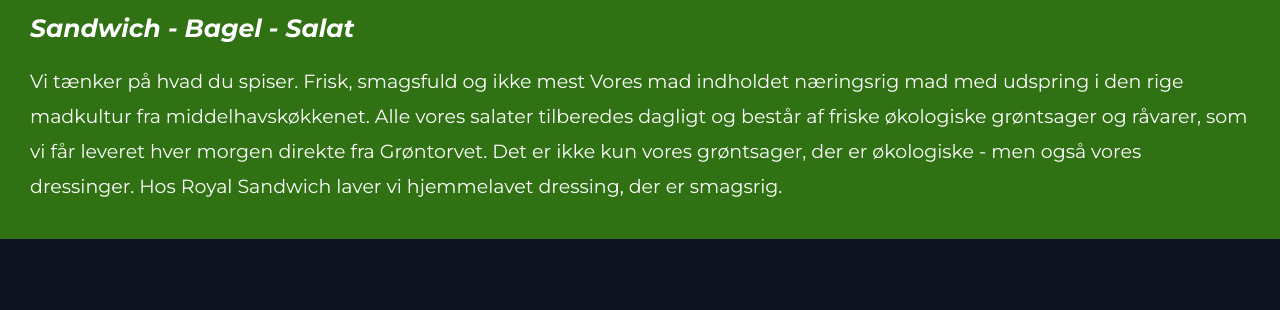
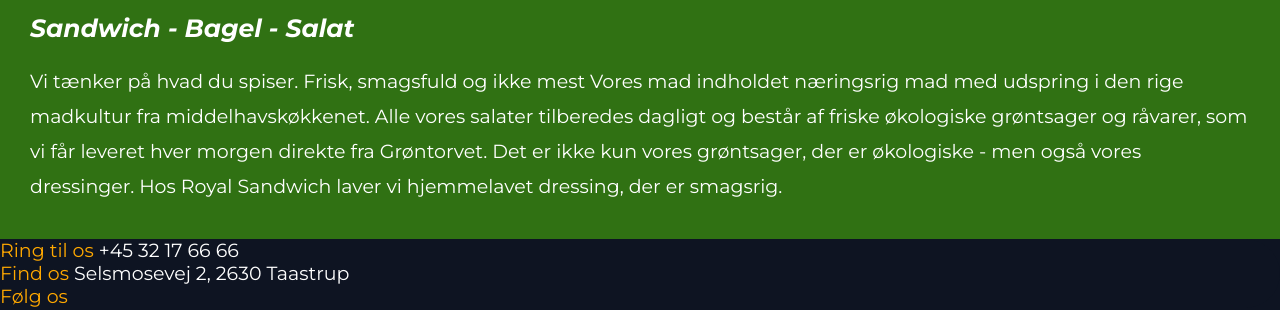
Before and after one commit to elifeasj/RoyalSandwich, a plain HTML site: page index.html in a window 1280 px wide. Shown: the part 490-800 px from the top of the page. Drawn offline with nearby package versions, Linux system fonts and the light colour scheme.

Commit message:
Footer
små rettelser på footer

```diff
--- a/index.html
+++ b/index.html
@@ -6,6 +6,7 @@
     <meta name="viewport" content="width=device-width, initial-scale=1.0">
     <link rel="stylesheet" href="style.css">
     <link rel="stylesheet" href="https://cdnjs.cloudflare.com/ajax/libs/animate.css/4.1.1/animate.min.css"> <!-- Animationerne er inspireret af siden https://animate.style/ - kommentar fra 28.05.22 -->
+    <link rel="stylesheet" href="https://cdnjs.cloudflare.com/ajax/libs/font-awesome/4.7.0/css/font-awesome.min.css"> <!-- SoMe ikonerne er inspireret af siden https://www.w3schools.com/howto/howto_css_social_media_buttons.asp - kommentar fra 28.05.22 -->
     <title>Royal Sandwich | Menukort</title>
     <meta name="description" content="Hos Royal Sandwich Taastrup finder du økologisk fyld af råvarer i din sandwich. Sund, frisk sandwich, salat og bagels til små og store virksomheder. Se mere her!"> <!--SEO tekst-->
     <meta name="robots" content="noindex, nofollow">
@@ -62,6 +63,13 @@
         </section>
     </main>
 
+    <footer>
+        <p class="footer-telefon"><span class="telefon-tekst">Ring til os</span> +45 32 17 66 66</p>
+        <p class="footer-adresse"><span class="adresse-tekst">Find os</span> Selsmosevej 2, 2630 Taastrup</p>
+        <p class="footer-some"><span class="some-tekst">Følg os</span><a href="#" class="fa-fa-facebook"></a></p>
+        <p class="footer-some"><a href="#" class="fa-fa-instagram"></a></p>
+    </footer>
+
     <script src="script.js"></script>
 </body>
 </html>
--- a/style.css
+++ b/style.css
@@ -319,6 +319,31 @@
     font-size: 19px;
 }
 
+/* Footer */
+footer{
+    font-size: 19px;
+    background-color: #0E1422;
+    border-radius: 3rem;
+    border-color: #ffff;
+}
+
+.footer-telefon, .footer-adresse{
+    color: #ffff;
+}
+
+.telefon-tekst, .adresse-tekst, .some-tekst{
+    color: #FFA800;
+}
+
+/* SoMe ikoner */
+.fa{
+    padding: 20px;
+}
+/* Facebook */
+
+/* Instagram */
+
+
 
 /* Desktop version start */
 @media (min-width: 1024px){
```
